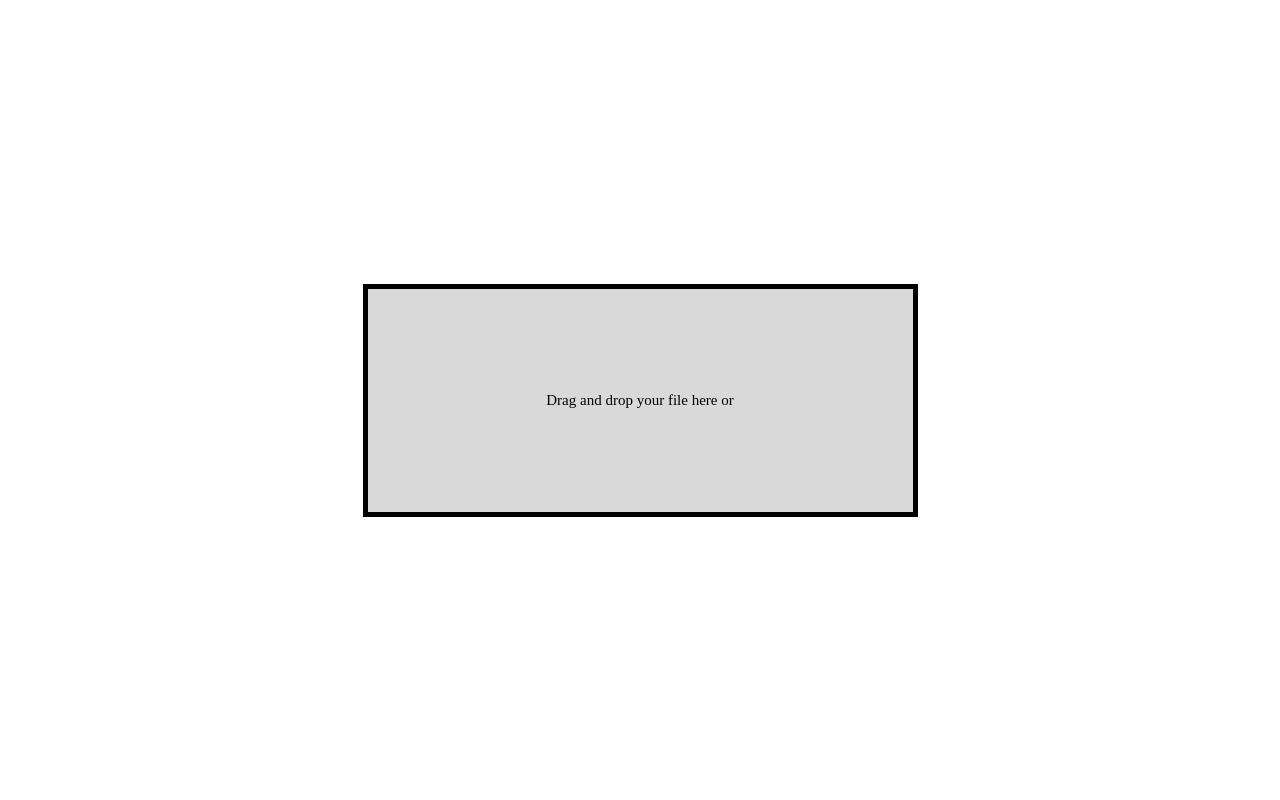
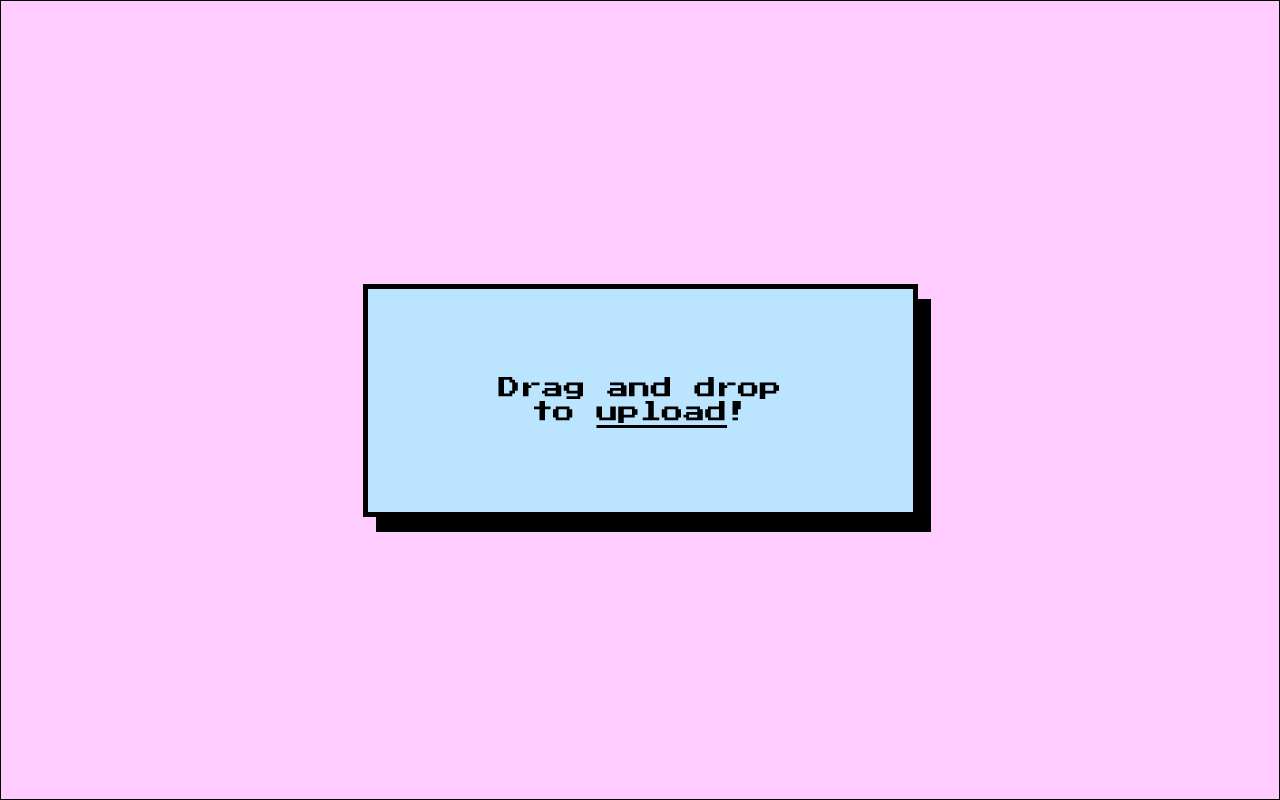
Before and after one commit to emmaalecrim/image-to-prompt, a React app: page / in a window 1280 px wide. Built offline with nearby package versions, Linux system fonts and the light colour scheme.

Commit message:
styled dragDrop & added font family

```diff
--- /dev/null
+++ b/src/presentation/App.scss
@@ -0,0 +1,4 @@
+@font-face {
+    font-family: "PressStart2P";
+    src: local("PressStart2P"), url("./assets/fonts/PressStart2P-Regular.ttf") format("truetype");
+}
--- a/src/presentation/App.tsx
+++ b/src/presentation/App.tsx
@@ -1,6 +1,8 @@
 import React from 'react';
 import Main from '@components/main';
+import '@assets/fonts/PressStart2P-Regular.ttf';
 import '@sass/main.scss';
+import './App.scss';
 
 export default function App() {
   return <Main />;
--- a/src/presentation/assets/sass/main.scss
+++ b/src/presentation/assets/sass/main.scss
@@ -1,4 +1,3 @@
 @import "abstract/variables";
-
 @import "base/base";
 @import "base/typography";
--- a/src/presentation/components/dragDropFile/index.scss
+++ b/src/presentation/components/dragDropFile/index.scss
@@ -1,9 +1,29 @@
+
 .drag-drop-window{
     display: flex;
     justify-content: center;
     align-items: center;
     width: 555px;
     height: 233px;
-    background-color: #D9D9D9;
     border: 5px solid #000;
+    background: #BBE4FF;
+    box-shadow: 13px 15px;
 }
+
+.drap-drop{
+color: #000;
+text-align: center;
+font-family: PressStart2P;
+font-size: 22px;
+font-style: normal;
+font-weight: 400;
+line-height: 24px; /* 109.091% */
+letter-spacing: -0.242px;
+padding:0 120px 0 120px;
+
+}
+
+.underline{
+    text-decoration: underline;
+    text-decoration-thickness: 3px;
+}
--- a/src/presentation/components/dragDropFile/index.tsx
+++ b/src/presentation/components/dragDropFile/index.tsx
@@ -45,7 +45,9 @@ export default function DragDropFile() {
       >
         <input {...getInputProps()} type="file" id="add-image-dropzone" />
         <div>
-          <p className="paragraph">Drag and drop your file here or</p>
+          <p className="drap-drop paragraph">
+            Drag and drop to <ins className="underline">upload</ins>!
+          </p>
         </div>
       </div>
       {thumbs}
--- a/src/presentation/components/main/index.scss
+++ b/src/presentation/components/main/index.scss
@@ -3,4 +3,6 @@
     display: flex;
     justify-content: center;
     align-items: center;
+    border: 1px solid #000;
+    background: #FCF;
 }
--- a/webpack/webpack.common.js
+++ b/webpack/webpack.common.js
@@ -6,8 +6,8 @@ const webpack = require('webpack');
 module.exports = {
   entry: path.resolve(__dirname, '..', './src/index.tsx'),
   module: {
-    exclude: path.resolve(__dirname, '..', './src/api'),
     rules: [
+      { exclude: /api/ },
       {
         test: /\.s[ac]ss$/i,
         use: [
@@ -24,7 +24,7 @@ module.exports = {
         use: ['style-loader', 'css-loader'],
       },
       {
-        test: /\.(?:ico|gif|png|jpg|jpeg)$/,
+        test: /\.(?:ico|gif|png|jpg|jpeg|ttf)$/,
         type: 'asset/resource',
       },
       {
```
Also changed, not shown: src/presentation/assets/fonts/PressStart2P-Regular.ttf (added).
